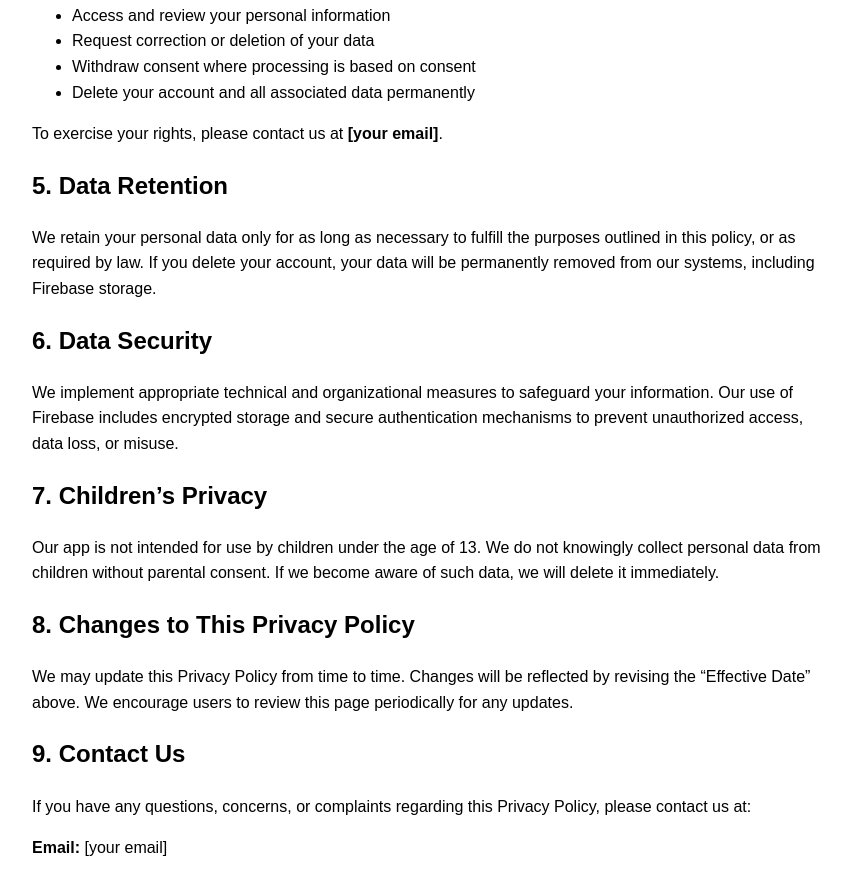
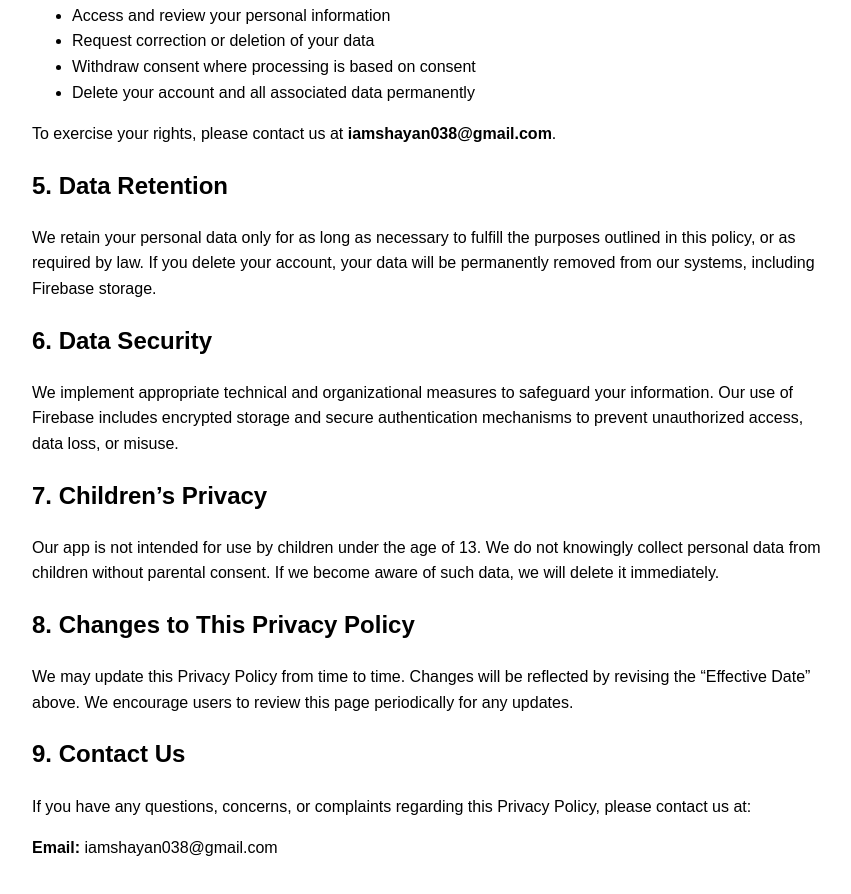
Before and after one commit to yesflutterdev/makers-media-privacy-policy, a plain HTML site: page index.html in a window 1280 px wide. Shown: the part 1156-2050 px from the top of the page, without its empty margins (208-1059 px from the left). Drawn offline with Linux system fonts and the light colour scheme.

Commit message:
Update index.html

```diff
--- a/index.html
+++ b/index.html
@@ -18,7 +18,7 @@
 
 <body>
     <h1>Privacy Policy for Makers Media</h1>
-    <p><strong>Effective Date:</strong> [Insert Date]</p>
+    <p><strong>Effective Date:</strong> 12-July-2025</p>
     <p>Makers Media (“we”, “us”, or “our”) is committed to protecting your privacy. This Privacy Policy explains how we
         collect, use, share, and safeguard your personal information when you use our image editing mobile application
         ("the App").</p>
@@ -67,7 +67,7 @@
         <li>Withdraw consent where processing is based on consent</li>
         <li>Delete your account and all associated data permanently</li>
     </ul>
-    <p>To exercise your rights, please contact us at <strong>[your email]</strong>.</p>
+    <p>To exercise your rights, please contact us at <strong>iamshayan038@gmail.com</strong>.</p>
 
     <h2>5. Data Retention</h2>
     <p>We retain your personal data only for as long as necessary to fulfill the purposes outlined in this policy, or as
@@ -89,7 +89,7 @@
 
     <h2>9. Contact Us</h2>
     <p>If you have any questions, concerns, or complaints regarding this Privacy Policy, please contact us at:</p>
-    <p><strong>Email:</strong> [your email]</p>
+    <p><strong>Email:</strong> iamshayan038@gmail.com</p>
 </body>
 
 </html>
```
